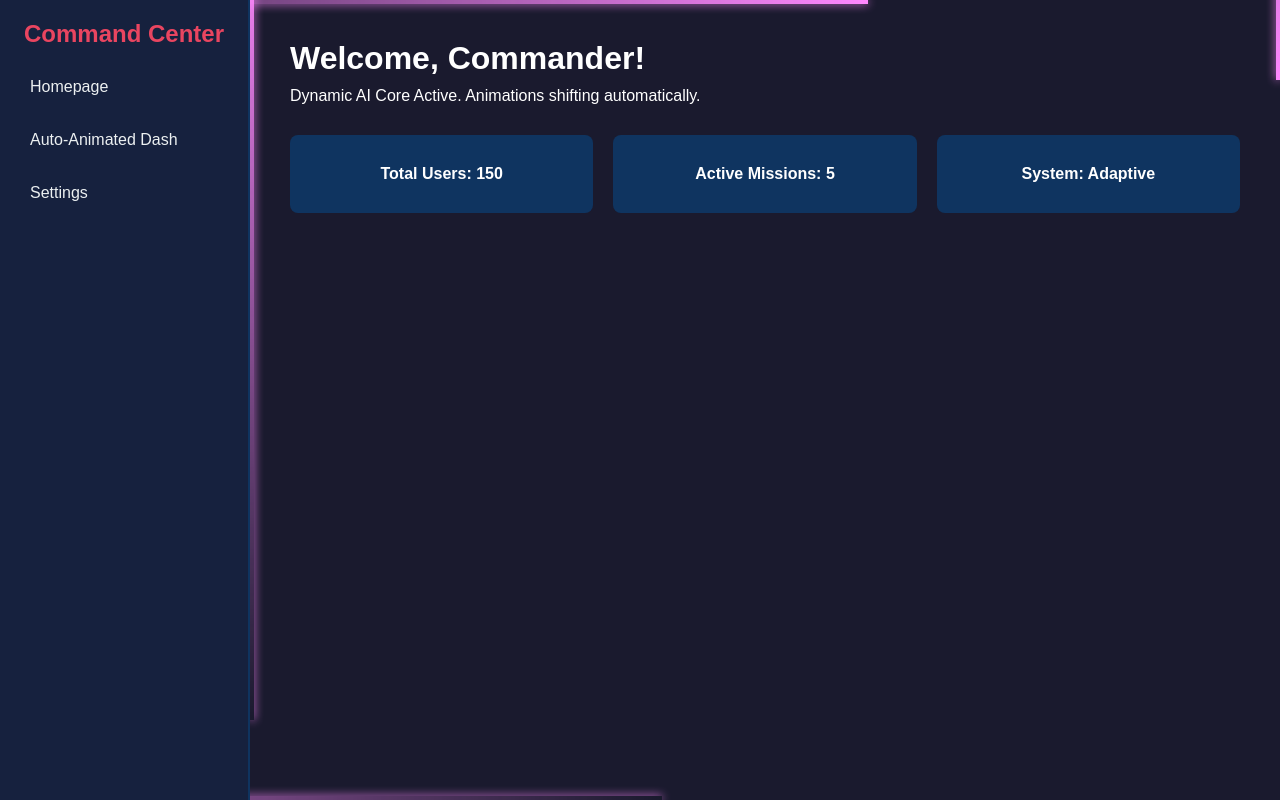
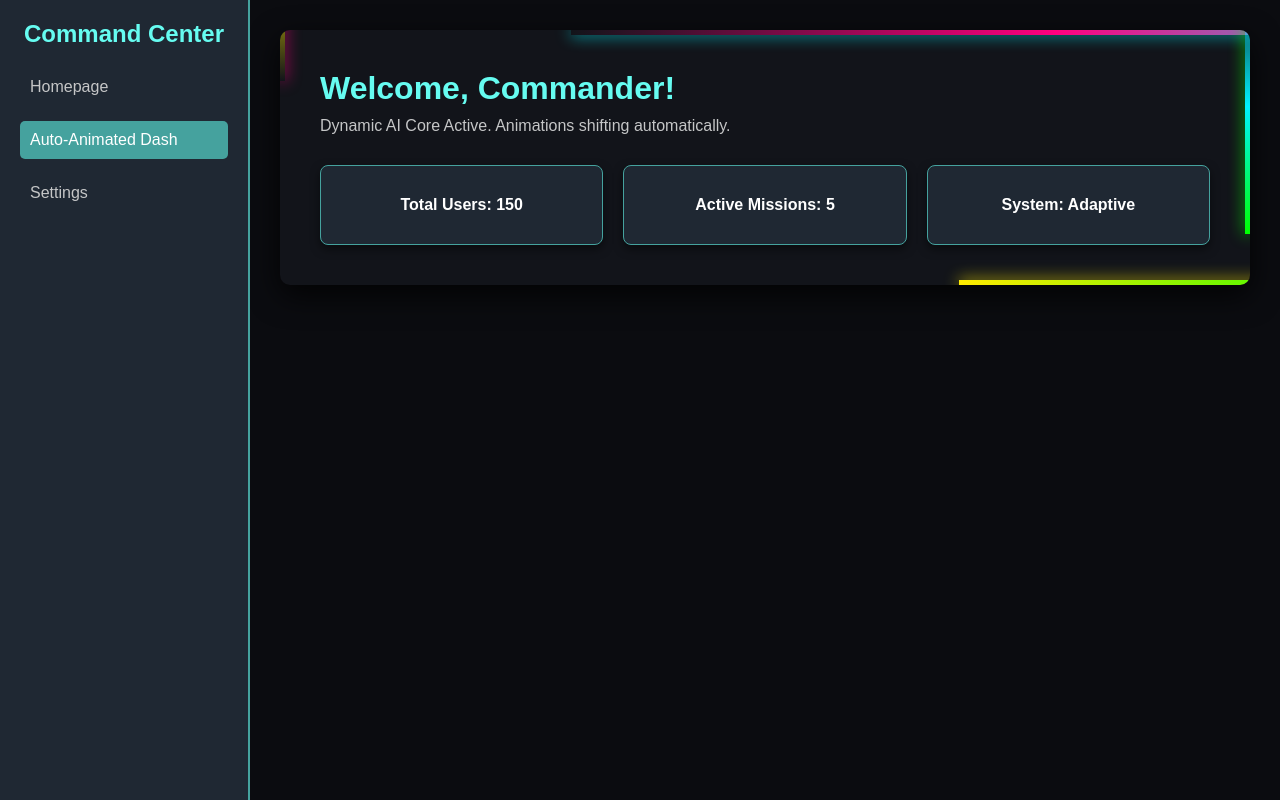
Before and after one commit to Pawan7489/Project_A1, a Flask app: page /animated in a window 1280 px wide. Run offline with Flask 3, Linux system fonts and the light colour scheme.

Commit message:
Update animated-style.css

```diff
--- a/static/css/animated-style.css
+++ b/static/css/animated-style.css
@@ -1,51 +1,84 @@
-/* Base Reset */
+/* Base Layout & Responsive Reset */
 * { margin: 0; padding: 0; box-sizing: border-box; font-family: Arial, sans-serif; }
-body { background-color: #1a1a2e; color: #fff; }
+body { background-color: #0b0c10; color: #fff; }
 
-/* Responsive Flexbox Layout (Device Friendly Code is here too) */
 .admin-container { display: flex; min-height: 100vh; }
 
-.sidebar { width: 250px; background-color: #16213e; padding: 20px; border-right: 2px solid #0f3460; z-index: 20; }
-.sidebar h2 { text-align: center; margin-bottom: 20px; color: #e94560; }
+.sidebar { width: 250px; background-color: #1f2833; padding: 20px; border-right: 2px solid #45a29e; z-index: 20; }
+.sidebar h2 { text-align: center; margin-bottom: 20px; color: #66fcf1; }
 .sidebar ul { list-style: none; }
 .sidebar ul li { margin-bottom: 15px; }
-.sidebar ul li a { color: #ecf0f1; text-decoration: none; display: block; padding: 10px; border-radius: 5px; }
-.sidebar ul li a:hover { background-color: #e94560; }
+.sidebar ul li a { color: #c5c6c7; text-decoration: none; display: block; padding: 10px; border-radius: 5px; transition: 0.3s; }
+.sidebar ul li a:hover, .sidebar ul li a.active { background-color: #45a29e; color: #fff; }
 
-/* Content Area configured for absolute animated lines */
-.content { flex: 1; position: relative; overflow: hidden; background-color: #1a1a2e; padding: 40px; }
+.content { flex: 1; background-color: #0b0c10; padding: 30px; display: flex; justify-content: center; align-items: flex-start; }
+
+/* Dashboard Box (Always Responsive) */
+.neon-dashboard {
+    position: relative;
+    width: 100%;
+    max-width: 1200px;
+    background-color: #12141a;
+    padding: 40px;
+    border-radius: 10px;
+    overflow: hidden;
+    transition: all 1s ease-in-out; /* Smooth transition between modes */
+}
 .inner-content { position: relative; z-index: 10; }
 
-/* --- ANIMATION CODE (Design) --- */
-.animated-line { position: absolute; background: #00f3ff; box-shadow: 0 0 10px #00f3ff; }
+/* ---------------------------------------------------
+   DYNAMIC ANIMATION MODES (Controlled by JavaScript)
+------------------------------------------------------ */
 
-@keyframes changeColor {
-    0% { filter: hue-rotate(0deg); }
-    100% { filter: hue-rotate(360deg); }
+/* Hide all animation elements by default */
+.animated-line, .cyber-scan-line { display: none; }
+
+/* --- MODE 1: CHASING BORDERS (Multi-Color) --- */
+.mode-chasing { border: none; box-shadow: 0 10px 30px rgba(0, 0, 0, 0.8); }
+.mode-chasing .animated-line { display: block; position: absolute; z-index: 5; }
+
+.line-top { top: 0; left: -100%; width: 100%; height: 5px; background: linear-gradient(90deg, transparent, #ff007f, #00f3ff); box-shadow: 0 0 15px #00f3ff; animation: moveTop 4s linear infinite; }
+@keyframes moveTop { 0% { left: -100%; } 100% { left: 100%; } }
+
+.line-right { top: -100%; right: 0; width: 5px; height: 100%; background: linear-gradient(180deg, transparent, #00f3ff, #00ff00); box-shadow: 0 0 15px #00ff00; animation: moveRight 4s linear infinite; animation-delay: 1s; }
+@keyframes moveRight { 0% { top: -100%; } 100% { top: 100%; } }
+
+.line-bottom { bottom: 0; right: -100%; width: 100%; height: 5px; background: linear-gradient(270deg, transparent, #00ff00, #ffea00); box-shadow: 0 0 15px #ffea00; animation: moveBottom 4s linear infinite; animation-delay: 2s; }
+@keyframes moveBottom { 0% { right: -100%; } 100% { right: 100%; } }
+
+.line-left { bottom: -100%; left: 0; width: 5px; height: 100%; background: linear-gradient(360deg, transparent, #ffea00, #ff007f); box-shadow: 0 0 15px #ff007f; animation: moveLeft 4s linear infinite; animation-delay: 3s; }
+@keyframes moveLeft { 0% { bottom: -100%; } 100% { bottom: 100%; } }
+
+/* --- MODE 2: NEON PULSE BREATHE --- */
+.mode-pulse {
+    border: 3px solid #ff007f;
+    animation: pulseGlow 3s infinite alternate;
+}
+@keyframes pulseGlow {
+    0% { box-shadow: 0 0 10px #ff007f, inset 0 0 10px #ff007f; border-color: #ff007f; }
+    50% { box-shadow: 0 0 40px #00f3ff, inset 0 0 20px #00f3ff; border-color: #00f3ff; }
+    100% { box-shadow: 0 0 10px #ffea00, inset 0 0 10px #ffea00; border-color: #ffea00; }
 }
 
-.line-top { top: 0; left: -100%; width: 100%; height: 4px; background: linear-gradient(90deg, transparent, #00f3ff); animation: moveTop 2s linear infinite, changeColor 5s linear infinite; }
-@keyframes moveTop { 0% { left: -100%; } 100% { left: 100%; } }
-
-.line-right { top: -100%; right: 0; width: 4px; height: 100%; background: linear-gradient(180deg, transparent, #00f3ff); animation: moveRight 2s linear infinite, changeColor 5s linear infinite; animation-delay: 0.5s, 0s; }
-@keyframes moveRight { 0% { top: -100%; } 100% { top: 100%; } }
-
-.line-bottom { bottom: 0; right: -100%; width: 100%; height: 4px; background: linear-gradient(270deg, transparent, #00f3ff); animation: moveBottom 2s linear infinite, changeColor 5s linear infinite; animation-delay: 1s, 0s; }
-@keyframes moveBottom { 0% { right: -100%; } 100% { right: 100%; } }
-
-.line-left { bottom: -100%; left: 0; width: 4px; height: 100%; background: linear-gradient(360deg, transparent, #00f3ff); animation: moveLeft 2s linear infinite, changeColor 5s linear infinite; animation-delay: 1.5s, 0s; }
-@keyframes moveLeft { 0% { bottom: -100%; } 100% { bottom: 100%; } }
+/* --- MODE 3: CYBER SCANNER --- */
+.mode-scan { border: 2px solid #00ff00; box-shadow: 0 0 20px rgba(0, 255, 0, 0.2); }
+.mode-scan .cyber-scan-line {
+    display: block; position: absolute; top: -10%; left: 0; width: 100%; height: 8px;
+    background: #00ff00; box-shadow: 0 0 20px #00ff00, 0 20px 30px rgba(0, 255, 0, 0.4);
+    animation: scanDown 3s linear infinite; z-index: 8;
+}
+@keyframes scanDown { 0% { top: -10%; opacity: 0; } 10% { opacity: 1; } 90% { opacity: 1; } 100% { top: 110%; opacity: 0; } }
 
 /* Cards Styling */
-.content-header h1 { margin-bottom: 10px; }
+.content-header h1 { margin-bottom: 10px; color: #66fcf1; }
+.content-header p { color: #c5c6c7; }
 .dashboard-cards { display: flex; gap: 20px; margin-top: 30px; }
-.card { background-color: #0f3460; padding: 30px; border-radius: 8px; flex: 1; text-align: center; font-weight: bold; color: white; }
+.card { background-color: #1f2833; padding: 30px; border-radius: 8px; flex: 1; text-align: center; font-weight: bold; color: white; border: 1px solid #45a29e; box-shadow: 0 4px 10px rgba(0,0,0,0.5); }
 
-/* MOBILE RESPONSIVE MEDIA QUERY (Combining Design with Device Friendly logic) */
+/* Device Friendly (Mobile) Code */
 @media (max-width: 768px) {
     .admin-container { flex-direction: column; }
-    .sidebar { width: 100%; border-right: none; border-bottom: 2px solid #0f3460; }
-    .sidebar ul { display: flex; flex-wrap: wrap; justify-content: center; gap: 10px; }
-    .sidebar ul li { margin-bottom: 0; }
+    .sidebar { width: 100%; border-right: none; border-bottom: 2px solid #45a29e; }
+    .neon-dashboard { padding: 20px; margin: 10px; width: 90%; }
     .dashboard-cards { flex-direction: column; }
 }
```
